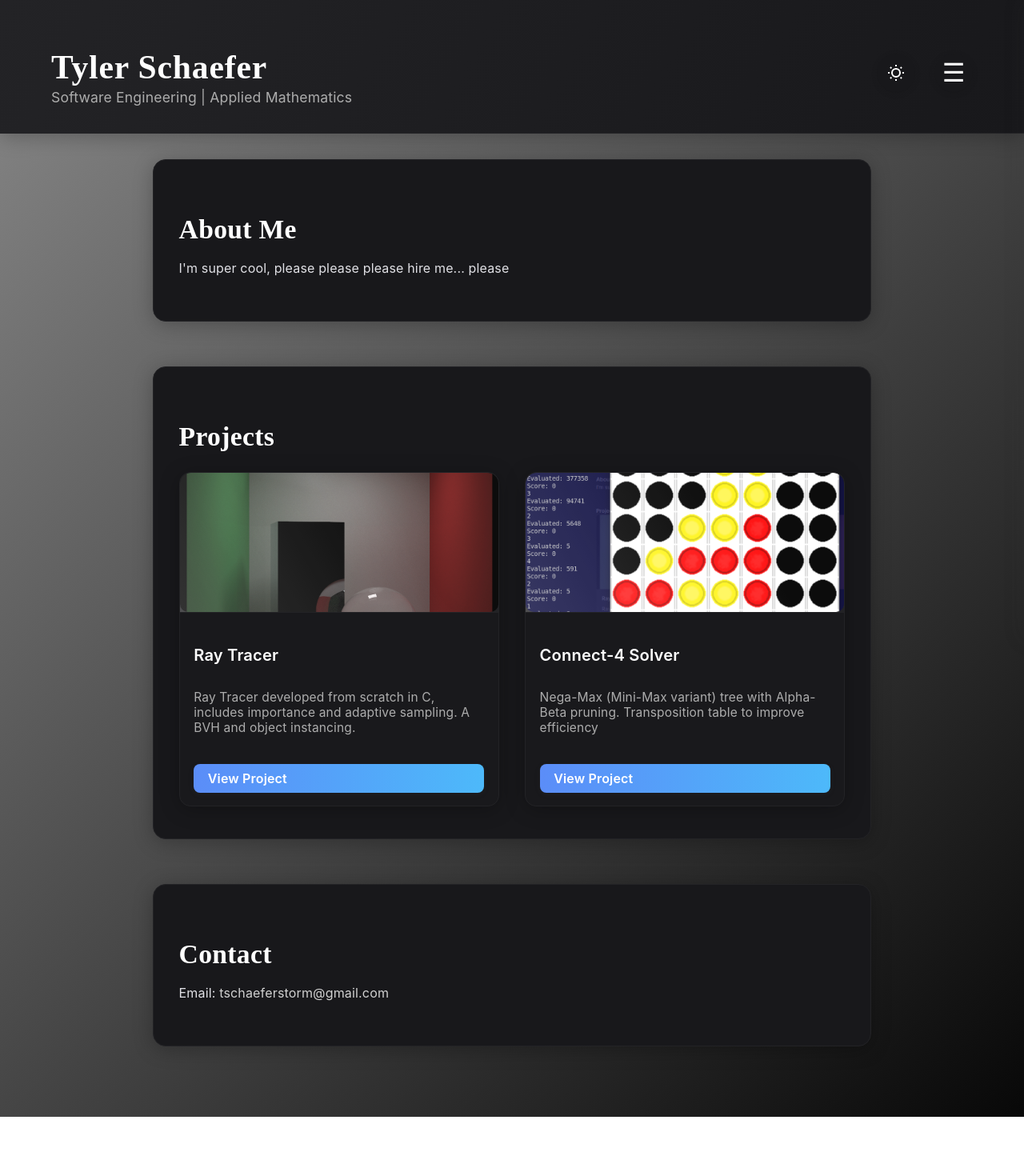
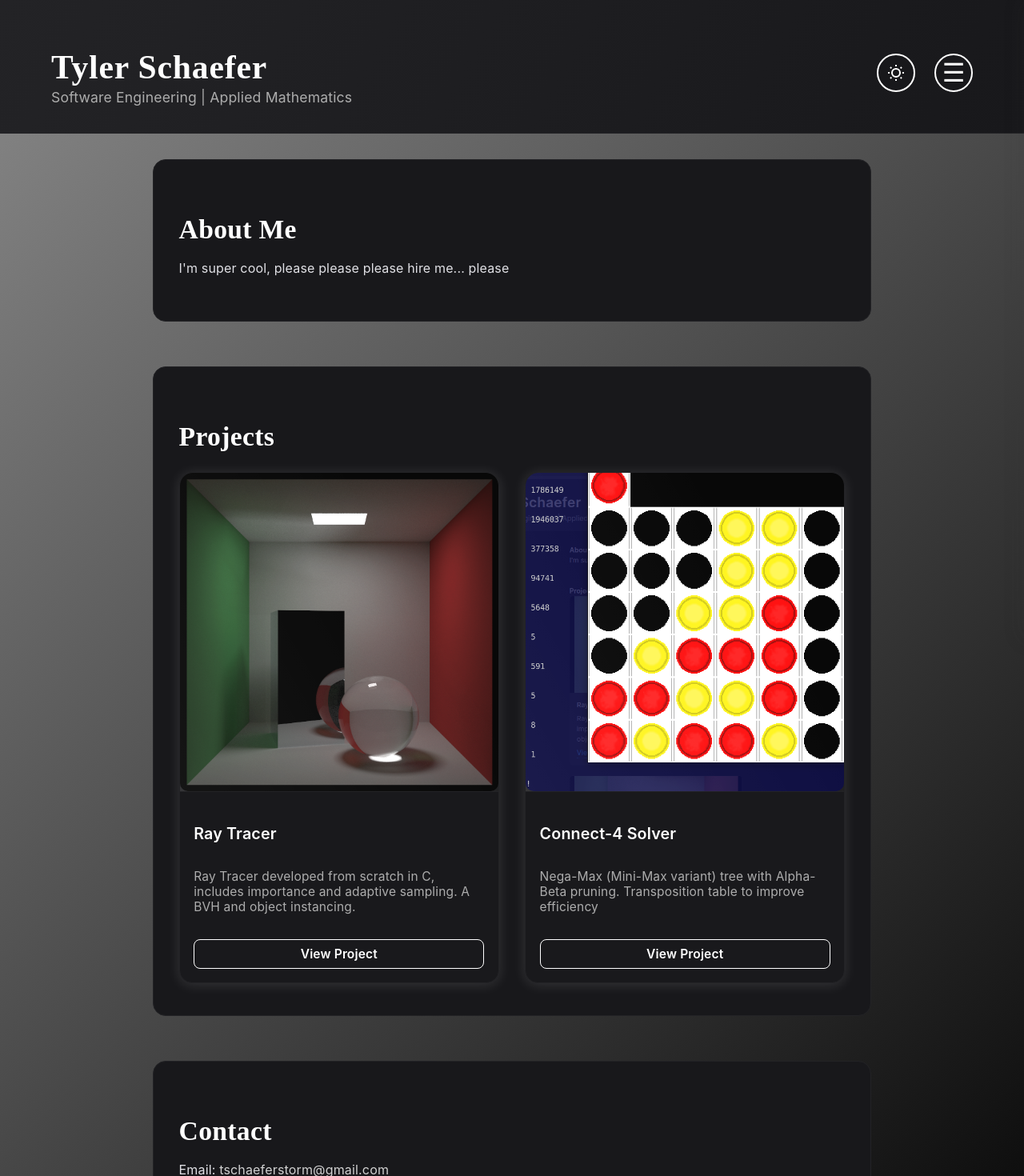
Before and after one commit to TSSchaef/portfolio, a Next.js app: page / in a window 1280 px wide. Shown: the top 1470 px of the page at 80% size. Before the commit the page ends 1396 px from the top, so only its background shows below. Built offline with nearby package versions, Linux system fonts and the light colour scheme.

Commit message:
Cleaned styles and project

```diff
--- a/src/pages/ThemeToggle.tsx
+++ /dev/null
@@ -1,31 +0,0 @@
-import { useEffect, useState } from "react";
-
-export default function ThemeToggle() {
-  const [theme, setTheme] = useState<"dark" | "light">("dark");
-
-  // On mount, check localStorage or system preference
-  useEffect(() => {
-    const saved = typeof window !== "undefined" && localStorage.getItem("theme");
-    if (saved === "light" || saved === "dark") {
-      setTheme(saved);
-      document.body.classList.toggle("light", saved === "light");
-    } else {
-      // Default to dark
-      setTheme("dark");
-      document.body.classList.remove("light");
-    }
-  }, []);
-
-  function toggleTheme() {
-    const next = theme === "dark" ? "light" : "dark";
-    setTheme(next);
-    document.body.classList.toggle("light", next === "light");
-    localStorage.setItem("theme", next);
-  }
-
-  return (
-    <button className="theme-toggle" onClick={toggleTheme} aria-label="Toggle theme">
-      {theme === "dark" ? "🌞" : "🌚"}
-    </button>
-  );
-}
--- a/src/pages/index.tsx
+++ b/src/pages/index.tsx
@@ -98,11 +98,20 @@ const Portfolio: React.FC = () => {
             I'm super cool, please please please hire me... please
           </p>
         </section>
+
         <section id="projects">
           <h2>Projects</h2>
           <div className="projects-grid">
             {projects.map((proj, idx) => (
-              <div className="project-card" key={idx}>
+              <a
+                className="project-card"
+                key={idx}
+                href={proj.link}
+                target="_blank"
+                rel="noopener noreferrer"
+                tabIndex={0}
+                aria-label={`View project: ${proj.title}`}
+              >
                 <div className="project-img-wrapper">
                   <img src={proj.image} alt={proj.title + " screenshot"} />
                   <div className="img-gloss" />
@@ -110,14 +119,13 @@ const Portfolio: React.FC = () => {
                 <div className="project-info">
                   <h3>{proj.title}</h3>
                   <p>{proj.description}</p>
-                  <a href={proj.link} target="_blank" rel="noopener noreferrer">
-                    View Project
-                  </a>
+                  <span className="project-link-indicator">View Project</span>
                 </div>
-              </div>
+              </a>
             ))}
           </div>
         </section>
+
         <section id="contact">
           <h2>Contact</h2>
           <p>
--- a/src/styles/Portfolio.css
+++ b/src/styles/Portfolio.css
@@ -37,11 +37,9 @@ header {
   transition: color var(--transition-main);
 }
 
-.menu-btn, .theme-toggle {
+.theme-toggle, .menu-btn {
   background: var(--color-panel);
-  border: none;
   border-radius: 50%;
-  box-shadow: 0 2px 8px rgba(0,0,0,0.08);
   font-size: 2rem;
   width: 48px;
   height: 48px;
@@ -50,10 +48,21 @@ header {
   display: flex;
   align-items: center;
   justify-content: center;
-  transition: box-shadow var(--transition-main), background var(--transition-main), color var(--transition-main);
+  border: 2px solid #fff; /* White border for dark mode */
+  transition:
+    box-shadow var(--transition-main),
+    background var(--transition-main),
+    color var(--transition-main),
+    border-color var(--transition-main);
 }
-.menu-btn:hover, .theme-toggle:hover {
-  box-shadow: 0 4px 16px rgba(0,0,0,0.17);
+[data-theme="light"] .theme-toggle,
+[data-theme="light"] .menu-btn {
+  border: 2px solid #111; /* Black border for light mode */
+}
+
+.theme-toggle:hover, .theme-toggle:focus,
+.menu-btn:hover, .menu-btn:focus {
+  box-shadow: 0 4px 16px 0 rgba(0,0,0,0.11);
   background: var(--color-card);
   color: var(--color-accent);
 }
@@ -77,13 +86,13 @@ section {
   border-radius: 16px;
   padding: 2.5rem 2rem;
   box-shadow: var(--color-shadow);
-  border: 1px solid var(--color-border);
+  border: 1.5px solid var(--color-border);
   transition: box-shadow var(--transition-main), background var(--transition-main), color var(--transition-main);
 }
-
 section:hover {
-  box-shadow: 0 4px 36px 0 rgba(81,81,81,0.12);
-  background: var(--color-panel-glass);
+  /* No background or transparency change */
+  box-shadow: var(--color-shadow);
+  background: var(--color-panel);
 }
 
 h2 {
@@ -102,101 +111,133 @@ h2 {
   margin-top: 1.6rem;
 }
 
+/* Project Card */
 .project-card {
   background: var(--color-card);
-  border-radius: 14px;
-  box-shadow: var(--color-shadow);
-  border: 1px solid var(--color-border);
+  border-radius: 16px;
+  box-shadow: var(--color-card-shadow);
+  border: 1.5px solid var(--color-border);
   overflow: hidden;
   display: flex;
   flex-direction: column;
-  transition: box-shadow 0.22s cubic-bezier(.4,0,.2,1), transform 0.17s, background var(--transition-main), color var(--transition-main);
+  transition:
+    box-shadow 0.22s cubic-bezier(.4,0,.2,1),
+    transform 0.17s,
+    border-color 0.15s,
+    background 0.18s;
   position: relative;
+  text-decoration: none;
+  color: inherit;
+  cursor: pointer;
+  outline: none;
 }
-.project-card:hover {
-  box-shadow: 0 8px 32px 0 rgba(0,0,0,0.20);
-  transform: translateY(-3px) scale(1.025);
+.project-card:hover,
+.project-card:focus {
+  /* White highlight shadow in dark, dark shadow in light */
+  box-shadow: 0 8px 32px 0 rgba(255,255,255,0.25);
+  border-color: var(--color-accent);
+  background: linear-gradient(135deg, rgba(255,255,255,0.03) 0%, rgba(0,0,0,0.11) 100%);
+  text-decoration: none;
 }
 
+[data-theme="light"] .project-card {
+  box-shadow: 0 2px 16px 0 rgba(0,0,0,0.13);
+}
+[data-theme="light"] .project-card:hover,
+[data-theme="light"] .project-card:focus {
+  box-shadow: 0 8px 32px 0 rgba(0,0,0,0.19);
+  background: linear-gradient(135deg, rgba(0,0,0,0.01) 0%, rgba(255,255,255,0.08) 100%);
+}
+
+/* Square/taller images */
 .project-img-wrapper {
   position: relative;
   width: 100%;
-  height: 175px;
+  aspect-ratio: 1 / 1; /* Ensures square, supported in modern browsers */
+  min-height: 240px;
+  background: linear-gradient(120deg, #232326 60%, #18181b 100%);
   overflow: hidden;
-  border-bottom: 1px solid var(--color-border);
-  background: linear-gradient(120deg, #232326 60%, #18181b 100%);
+  border-bottom: 1.5px solid var(--color-border);
 }
 [data-theme="light"] .project-img-wrapper {
   background: linear-gradient(120deg, #fff 60%, #f6f7fa 100%);
 }
-
-[data-theme="light"] .project-img-wrapper {
-  background: linear-gradient(120deg, #e3e8ee 60%, #dbeafe 100%);
-}
-
 .project-img-wrapper img {
   width: 100%;
   height: 100%;
   object-fit: cover;
   display: block;
-  border-top-left-radius: 14px;
-  border-top-right-radius: 14px;
+  border-top-left-radius: 16px;
+  border-top-right-radius: 16px;
 }
-
 .img-gloss {
   position: absolute;
   top: 0; left: 0; right: 0; bottom: 0;
   pointer-events: none;
-  background: linear-gradient(60deg, rgba(255,255,255,0.23) 0%, rgba(255,255,255,0.05) 70%);
-  opacity: 0.85;
-  border-top-left-radius: 14px;
-  border-top-right-radius: 14px;
+  background: linear-gradient(60deg, rgba(255,255,255,0.11) 0%, rgba(255,255,255,0.04) 75%);
+  opacity: 0.72;
+  border-top-left-radius: 16px;
+  border-top-right-radius: 16px;
   mix-blend-mode: lighten;
 }
 
 .project-info {
-  padding: 1.2rem 1.1rem 1rem 1.1rem;
+  padding: 1.3rem 1.1rem 1.1rem 1.1rem;
   flex: 1;
   display: flex;
   flex-direction: column;
-  gap: 0.7rem;
+  gap: 0.8rem;
 }
 
 .project-info h3 {
-  font-size: 1.26rem;
+  font-size: 1.23rem;
   font-weight: 600;
+  margin-bottom: 0.2rem;
   color: var(--color-header);
-  margin-bottom: 0.3rem;
   transition: color var(--transition-main);
 }
-
 [data-theme="light"] .project-info h3 {
-  color: #26304a;
+  color: #232326;
 }
 
 .project-info p {
   flex: 1;
   color: var(--color-subtle);
   font-size: 0.97rem;
+  margin-bottom: 0.6rem;
   transition: color var(--transition-main);
 }
 
-.project-info a {
+.project-link-indicator {
   display: inline-block;
-  background: linear-gradient(90deg, #5b8df8 0%, #4db9fa 100%);
-  color: #fff;
   border-radius: 8px;
   padding: 0.5em 1.1em;
   font-weight: 600;
+  font-size: 0.97em;
   margin-top: 0.6em;
-  text-decoration: none;
-  transition: background 0.17s, box-shadow 0.17s, color 0.17s;
-  box-shadow: 0 2px 8px 0 rgba(81,81,81,0.07);
+  background: none;
+  color: var(--color-accent);
+  border: 1.5px solid var(--color-accent);
+  box-shadow: none;
+  text-align: center;
+  transition:
+    background 0.16s,
+    color 0.16s,
+    border-color 0.16s,
+    box-shadow 0.16s;
 }
-.project-info a:hover, .project-info a:focus {
-  background: linear-gradient(90deg, var(--color-accent) 0%, #1855d9 100%);
-  color: #fafbfc;
-  box-shadow: 0 4px 16px 0 rgba(56,56,56,0.13);
+.project-card:hover .project-link-indicator,
+.project-card:focus .project-link-indicator {
+  background: var(--color-accent);
+  color: var(--color-bg);
+  border-color: var(--color-accent);
+  box-shadow: 0 2px 8px 0 rgba(0,0,0,0.07);
+}
+
+/* For accessibility keyboard navigation */
+.project-card:focus-visible {
+  outline: 2.5px solid var(--color-accent);
+  outline-offset: 2px;
 }
 
 .sidebar {
@@ -242,14 +283,20 @@ h2 {
   position: fixed;
   top: 0; left: 0; width: 100vw; height: 100vh;
   pointer-events: none;
-  background: rgba(0,0,0,0.09);
+  background: rgba(0,0,0,0.72); /* much higher opacity for dark mode */
   opacity: 0;
   transition: opacity 0.24s cubic-bezier(.4,0,.2,1);
   z-index: 150;
+  backdrop-filter: blur(2.5px); /* optional: adds a frosted-glass effect */
 }
+
 .overlay.show {
   opacity: 1;
   pointer-events: all;
+}
+
+[data-theme="light"] .overlay {
+  background: rgba(255,255,255,0.6); /* strong white overlay in light mode */
 }
 
 @media (max-width: 700px) {
--- a/src/styles/globals.css
+++ b/src/styles/globals.css
@@ -12,7 +12,7 @@
   --color-link-hover: #fff;
   --color-accent: #fff; /* can use silver if you want metallic accent */
   --color-card: #19191c;
-  --color-shadow: 0 4px 24px 0 rgba(0,0,0,0.25);
+  --color-card-shadow: 0 2px 16px 0 rgba(255,255,255,0.13); /* white highlight shadow for dark */
 
   --font-main: 'Inter', 'Segoe UI', Arial, sans-serif;
   --font-heading: 'Playfair Display', serif;
@@ -33,7 +33,7 @@
   --color-link-hover: #000;
   --color-accent: #000; /* can use silver if you want metallic accent */
   --color-card: #f8f8fa;
-  --color-shadow: 0 4px 24px 0 rgba(200,200,200,0.24);
+  --color-card-shadow: 0 2px 16px 0 rgba(0,0,0,0.10); /* dark shadow for light */
 }
 
 html, body {
```
Also changed, not shown: src/pages/AnimatedLoader.tsx (deleted, +0 -36 lines).
